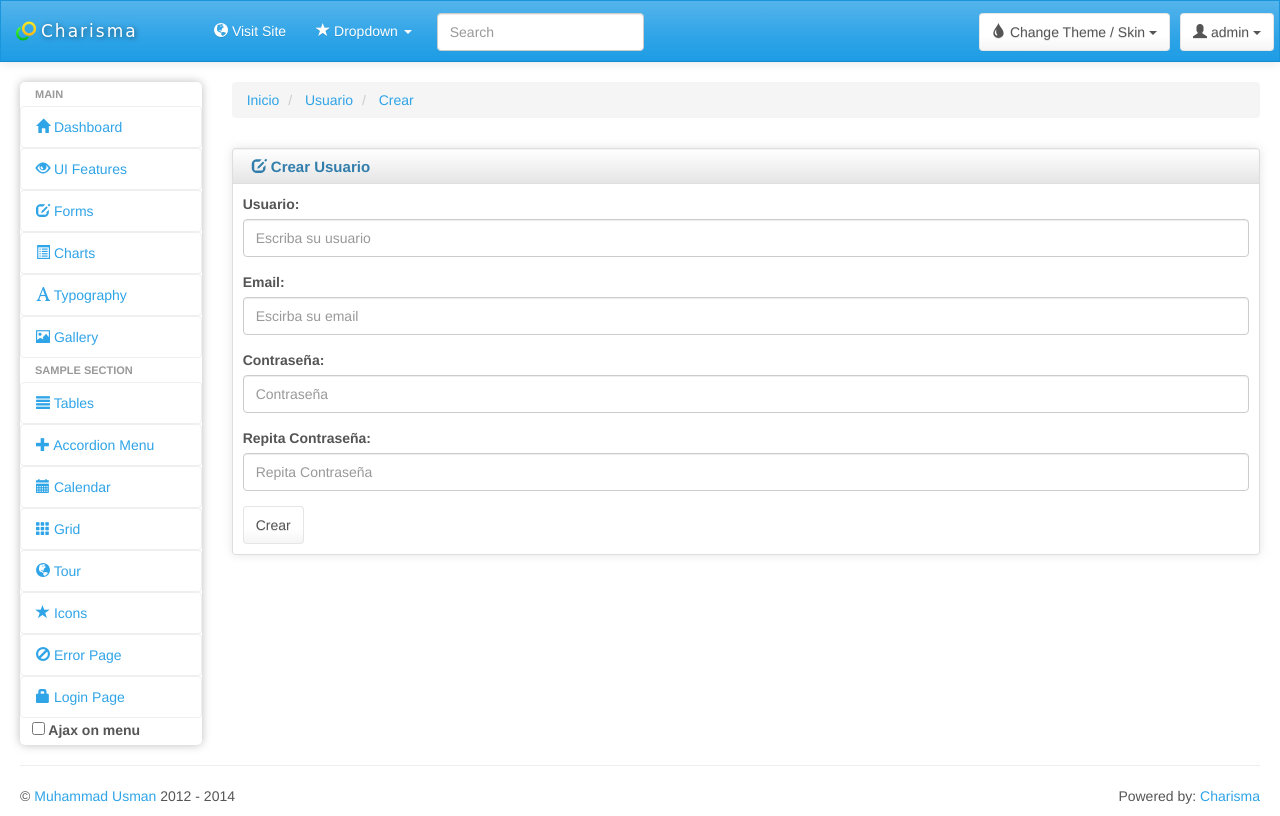
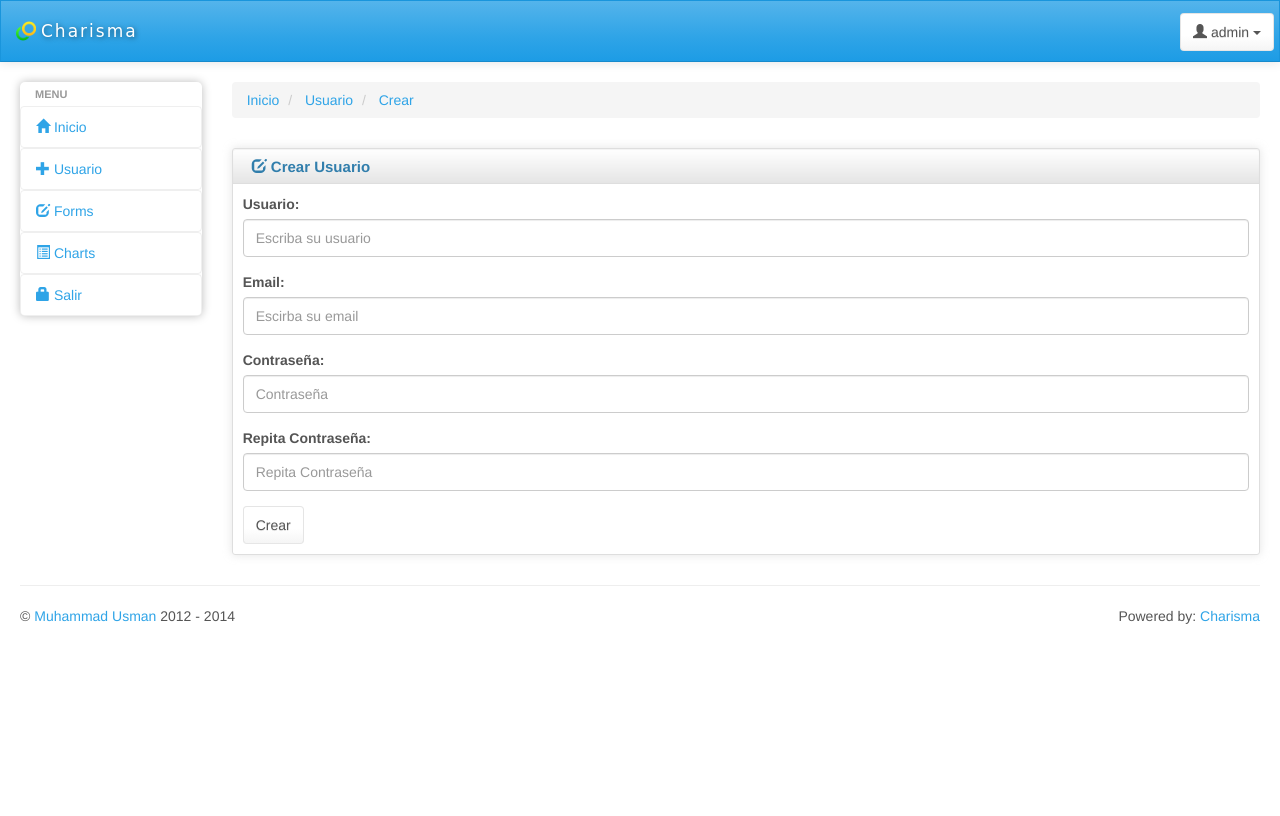
Before and after one commit to mauragud/biblioteca, a CodeIgniter app: page /index.php/seguridad/usuario/crear in a window 1280 px wide. After the commit the page ends 624 px from the top, so only its background shows below. Run offline with CodeIgniter, Linux system fonts and the light colour scheme; the visitor is signed in with stand-in values (Sample User, id 1); some web fonts are replaced.

Commit message:
Se termina CRUD de usuario
Se crea sistema de edición de usuario, eliminación de usuario, se
instala plugin bootbox, y se configura el menu.
Videos 10, 11 , 12 Para su seguimiento en video

```diff
--- a/application/config/form_validation.php
+++ b/application/config/form_validation.php
@@ -23,4 +23,26 @@ $config = array(
             'rules' => 'trim|required|min_length[4]|matches[password]'
         ),
     ),
+    'actualizar_usuario' => array(
+        array(
+            'field' => 'usuario',
+            'label' => 'Usuario',
+            'rules' => 'trim|required|unique[usuario.usuario]'
+        ),
+        array(
+            'field' => 'email',
+            'label' => 'Correo electrónico',
+            'rules' => 'trim|required|valid_email'
+        ),
+        array(
+            'field' => 'password',
+            'label' => 'Contraseña',
+            'rules' => 'trim|min_length[4]'
+        ),
+        array(
+            'field' => 're_password',
+            'label' => 'Verificar Contraseña',
+            'rules' => 'trim|min_length[4]|matches[password]'
+        ),
+    ),
 );
--- a/application/controllers/seguridad/usuario.php
+++ b/application/controllers/seguridad/usuario.php
@@ -45,6 +45,43 @@ class Usuario extends CI_Controller {
         }
     }
 
+    public function actualizar($id = FALSE) {
+        if ($id) {
+            if ($this->form_validation->run('actualizar_usuario')) {
+                if ($this->Controlador_model->actualizar($this->controlador)) {
+                    mensaje_alerta('hecho', 'actualizar');
+                } else {
+                    mensaje_alerta('error', 'actualizar');
+                }
+                redirect($this->url);
+            } else {
+                $data = array(
+                    'titulo' => 'Crear ' . $this->titulo_controlador,
+                    'contenido' => $this->vista . 'crear',
+                    'data' => $this->Controlador_model->get($id),
+                    'breads' => array(array('ruta' => $this->url, 'titulo' => $this->titulo_controlador),
+                        array('ruta' => 'javascript:;', 'titulo' => 'Crear'))
+                );
+                $this->load->view(THEME . TEMPLATE, $data);
+            }
+        } else {
+            show_404();
+        }
+    }
+
+    public function eliminar($id = FALSE){
+        if($id){
+            if($this->Controlador_model->eliminar($id)){
+                mensaje_alerta('hecho', 'eliminar');
+            }else{
+                mensaje_alerta('error', 'eliminar');
+            }
+            redirect($this->url);
+        }else{
+            show_404();
+        }
+    }
+
     public function check_usuario() {
         if ($this->input->is_ajax_request()) {
             if ($this->Controlador_model->checkUsuario($this->controlador)) {
--- a/application/models/seguridad/usuario_model.php
+++ b/application/models/seguridad/usuario_model.php
@@ -1,12 +1,21 @@
 <?php
 
-class Usuario_model extends CI_Model{
+class Usuario_model extends CI_Model {
 
-    public function getAll(){
-        return $this->db->get('usuario')->result();
+    public function getAll() {
+        return $this->db
+                        ->get('usuario')
+                        ->result();
     }
 
-    public function crear($tabla){
+    public function get($id) {
+        return $this->db
+                        ->where('id', $id)
+                        ->get('usuario')
+                        ->row();
+    }
+
+    public function crear($tabla) {
         $password = sha1($this->input->post('password'));
         $data = array(
             'usuario' => $this->input->post('usuario'),
@@ -16,10 +25,31 @@ class Usuario_model extends CI_Model{
         return $this->db->insert($tabla, $data);
     }
 
-    public function checkUsuario($tabla){
+    public function actualizar($tabla) {
+        if ($this->input->post('password')) {
+            $password = sha1($this->input->post('password'));
+            $data['password'] = hash('sha256', $password);
+        }
+        $data['usuario'] = $this->input->post('usuario');
+        $data['email'] = $this->input->post('email');
         return $this->db
-                ->where('usuario',$this->input->post('usuario'))
-                ->get($tabla)
-                ->result();
+                        ->where('id', $this->input->post('id'))
+                        ->update($tabla, $data);
     }
+
+    public function eliminar($id) {
+        return $this->db
+                        ->where('id', $id)
+                        ->delete('usuario');
+    }
+
+    public function checkUsuario($tabla) {
+        $id = $this->input->post('id');
+        if ($id)
+            $this->db->where('id !=', $id);
+        $this->db->where('usuario', $this->input->post('usuario'));
+        $query = $this->db->get($tabla);
+        return $query->result();
+    }
+
 }
--- a/application/views/seguridad/usuario/crear.php
+++ b/application/views/seguridad/usuario/crear.php
@@ -19,14 +19,14 @@
                     </div>
                     <div class="form-group">
                         <label class="control-label">Contraseña:</label>
-                        <input type="password" name="password" class="form-control" id="password" placeholder="Contraseña"  minlength="4" required/>
+                        <input type="password" name="password" class="form-control password" id="password" placeholder="Contraseña"  minlength="4" required/>
                     </div>
                     <div class="form-group">
                         <label class="control-label">Repita Contraseña:</label>
-                        <input type="password" name="re_password" class="form-control" id="re_password" placeholder="Repita Contraseña" minlength="4" required/>
+                        <input type="password" name="re_password" class="form-control password" id="re_password" placeholder="Repita Contraseña" minlength="4" required/>
                     </div>
 
-                    <input type="hidden" name="id" value="<?php echo isset($data->id) ? $data->id : '' ?>" />
+                    <input type="hidden" name="id" id="id" value="<?php echo isset($data->id) ? $data->id : '' ?>" />
                     <button type="submit" class="btn btn-default"><?php echo isset($data->id) ? 'Actualizar' : 'Crear' ?></button>
                 </form>
 
@@ -43,7 +43,7 @@
             rules: {
                 usuario: {
                     remote: {
-                        type:'post',
+                        type: 'post',
                         url: "<?php echo $this->url ?>/check_usuario",
                         data: {
                             id: function () {
@@ -70,5 +70,18 @@
                         }
             }
         });
+
+        $('#password').bind('blur', function () {
+            if ($(this).val() !== '') {
+                $('#re_password').attr('required', 'required');
+            } else {
+                $('#re_password').removeAttr('required').valid();
+            }
+        });
+
+<?php if (isset($data->id)): ?>
+            $('.password').removeAttr('required');
+<?php endif; ?>
+
     });
 </script>
--- a/application/views/theme/charisma/left_menu.php
+++ b/application/views/theme/charisma/left_menu.php
@@ -6,42 +6,26 @@
 
             </div>
             <ul class="nav nav-pills nav-stacked main-menu">
-                <li class="nav-header">Main</li>
-                <li><a class="ajax-link" href="index.html"><i class="glyphicon glyphicon-home"></i><span> Dashboard</span></a>
+                <li class="nav-header">Menu</li>
+                <li>
+                    <a class="ajax-link" href="<?= base_url() ?>admin"><i class="glyphicon glyphicon-home"></i><span> Inicio</span></a>
                 </li>
-                <li><a class="ajax-link" href="ui.html"><i class="glyphicon glyphicon-eye-open"></i><span> UI Features</span></a>
-                </li>
-                <li><a class="ajax-link" href="form.html"><i
-                            class="glyphicon glyphicon-edit"></i><span> Forms</span></a></li>
-                <li><a class="ajax-link" href="chart.html"><i class="glyphicon glyphicon-list-alt"></i><span> Charts</span></a>
-                </li>
-                <li><a class="ajax-link" href="typography.html"><i class="glyphicon glyphicon-font"></i><span> Typography</span></a>
-                </li>
-                <li><a class="ajax-link" href="gallery.html"><i class="glyphicon glyphicon-picture"></i><span> Gallery</span></a>
-                </li>
-                <li class="nav-header hidden-md">Sample Section</li>
-                <li><a class="ajax-link" href="table.html"><i
-                            class="glyphicon glyphicon-align-justify"></i><span> Tables</span></a></li>
                 <li class="accordion">
-                    <a href="#"><i class="glyphicon glyphicon-plus"></i><span> Accordion Menu</span></a>
+                    <a href="#"><i class="glyphicon glyphicon-plus"></i><span> Usuario</span></a>
                     <ul class="nav nav-pills nav-stacked">
-                        <li><a href="#">Child Menu 1</a></li>
-                        <li><a href="#">Child Menu 2</a></li>
+                        <li><a href="<?= base_url() ?>seguridad/usuario">Listado</a></li>
+                        <li><a href="<?= base_url() ?>seguridad/usuario/crear">Crear</a></li>
                     </ul>
                 </li>
-                <li><a class="ajax-link" href="calendar.html"><i class="glyphicon glyphicon-calendar"></i><span> Calendar</span></a>
+                <li>
+                    <a class="ajax-link" href="form.html"><i class="glyphicon glyphicon-edit"></i><span> Forms</span></a></li>
+                <li>
+                    <a class="ajax-link" href="chart.html"><i class="glyphicon glyphicon-list-alt"></i><span> Charts</span></a>
                 </li>
-                <li><a class="ajax-link" href="grid.html"><i
-                            class="glyphicon glyphicon-th"></i><span> Grid</span></a></li>
-                <li><a href="tour.html"><i class="glyphicon glyphicon-globe"></i><span> Tour</span></a></li>
-                <li><a class="ajax-link" href="icon.html"><i
-                            class="glyphicon glyphicon-star"></i><span> Icons</span></a></li>
-                <li><a href="error.html"><i class="glyphicon glyphicon-ban-circle"></i><span> Error Page</span></a>
-                </li>
-                <li><a href="login.html"><i class="glyphicon glyphicon-lock"></i><span> Login Page</span></a>
+                <li>
+                    <a href="<?= base_url() ?>seguridad/login/salir"><i class="glyphicon glyphicon-lock"></i><span> Salir</span></a>
                 </li>
             </ul>
-            <label id="for-is-ajax" for="is-ajax"><input id="is-ajax" type="checkbox"> Ajax on menu</label>
         </div>
     </div>
 </div>
--- a/application/views/theme/charisma/template.php
+++ b/application/views/theme/charisma/template.php
@@ -62,6 +62,8 @@
         <!-- JQUERY VALIDATE -->
         <script src="<?= base_url() . RECURSOS ?>js/jquery.validate.min.js"></script>
         <script src="<?= base_url() . RECURSOS ?>js/localization/messages_es.min.js"></script>
+        <!--BOOTBOX VENTANA DE ALERTAS -->
+        <script src="<?= base_url() . RECURSOS ?>js/bootbox.min.js"></script>
         <!-- application script for Charisma demo -->
         <script src="<?= base_url() . RECURSOS ?>js/charisma.js"></script>
 
--- a/application/views/theme/charisma/topbar.php
+++ b/application/views/theme/charisma/topbar.php
@@ -8,7 +8,7 @@
                 <span class="icon-bar"></span>
                 <span class="icon-bar"></span>
             </button>
-            <a class="navbar-brand" href="index.html"> <img alt="Charisma Logo" src="<?= base_url() . RECURSOS ?>img/logo20.png" class="hidden-xs"/>
+            <a class="navbar-brand" href="<?=  base_url() ?>admin"> <img alt="Charisma Logo" src="<?= base_url() . RECURSOS ?>img/logo20.png" class="hidden-xs"/>
                 <span>Charisma</span></a>
 
             <!-- user dropdown starts -->
@@ -18,57 +18,12 @@
                     <span class="caret"></span>
                 </button>
                 <ul class="dropdown-menu">
-                    <li><a href="#">Profile</a></li>
+                    <li><a href="<?= base_url() ?>seguridad/usuario/actualizar/<?= $this->session->userdata('id_usuario') ?>"><?= $this->session->userdata('usuario')?></a></li>
                     <li class="divider"></li>
-                    <li><a href="<?= base_url() ?>seguridad/login/salir">Logout</a></li>
+                    <li><a href="<?= base_url() ?>seguridad/login/salir">Salir</a></li>
                 </ul>
             </div>
             <!-- user dropdown ends -->
-
-            <!-- theme selector starts -->
-            <div class="btn-group pull-right theme-container animated tada">
-                <button class="btn btn-default dropdown-toggle" data-toggle="dropdown">
-                    <i class="glyphicon glyphicon-tint"></i><span
-                        class="hidden-sm hidden-xs"> Change Theme / Skin</span>
-                    <span class="caret"></span>
-                </button>
-                <ul class="dropdown-menu" id="themes">
-                    <li><a data-value="classic" href="#"><i class="whitespace"></i> Classic</a></li>
-                    <li><a data-value="cerulean" href="#"><i class="whitespace"></i> Cerulean</a></li>
-                    <li><a data-value="cyborg" href="#"><i class="whitespace"></i> Cyborg</a></li>
-                    <li><a data-value="simplex" href="#"><i class="whitespace"></i> Simplex</a></li>
-                    <li><a data-value="darkly" href="#"><i class="whitespace"></i> Darkly</a></li>
-                    <li><a data-value="lumen" href="#"><i class="whitespace"></i> Lumen</a></li>
-                    <li><a data-value="slate" href="#"><i class="whitespace"></i> Slate</a></li>
-                    <li><a data-value="spacelab" href="#"><i class="whitespace"></i> Spacelab</a></li>
-                    <li><a data-value="united" href="#"><i class="whitespace"></i> United</a></li>
-                </ul>
-            </div>
-            <!-- theme selector ends -->
-
-            <ul class="collapse navbar-collapse nav navbar-nav top-menu">
-                <li><a href="#"><i class="glyphicon glyphicon-globe"></i> Visit Site</a></li>
-                <li class="dropdown">
-                    <a href="#" data-toggle="dropdown"><i class="glyphicon glyphicon-star"></i> Dropdown <span
-                            class="caret"></span></a>
-                    <ul class="dropdown-menu" role="menu">
-                        <li><a href="#">Action</a></li>
-                        <li><a href="#">Another action</a></li>
-                        <li><a href="#">Something else here</a></li>
-                        <li class="divider"></li>
-                        <li><a href="#">Separated link</a></li>
-                        <li class="divider"></li>
-                        <li><a href="#">One more separated link</a></li>
-                    </ul>
-                </li>
-                <li>
-                    <form class="navbar-search pull-left">
-                        <input placeholder="Search" class="search-query form-control col-md-10" name="query"
-                               type="text">
-                    </form>
-                </li>
-            </ul>
-
         </div>
     </div>
     <!-- topbar ends -->
```
Also changed, not shown: application/views/seguridad/usuario/index.php (+16 -4 lines), assets/charisma/js/bootbox.min.js (added).
